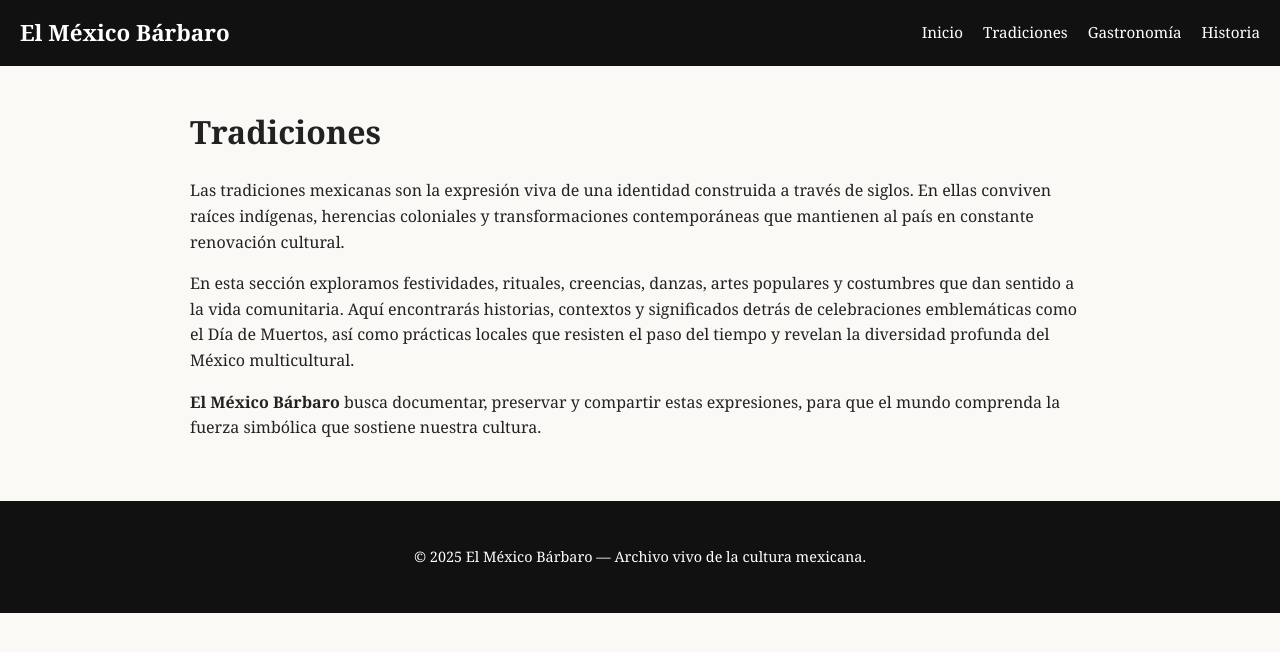
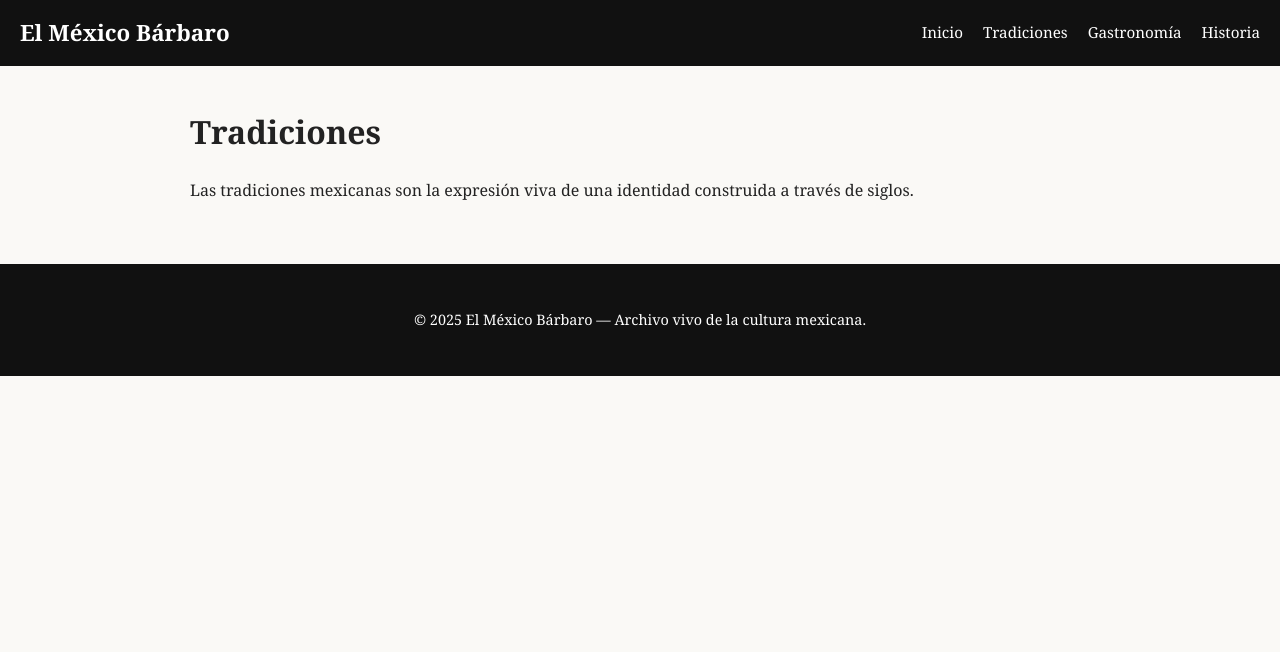
Before and after one commit to elbracamonte/elbracamonte.github.io, a Jekyll site: the page built from tradiciones/index.html, in a window 1280 px wide. Shown: the top 652 px of the page. Built offline with Jekyll 4.4.1, drawn with Linux system fonts in a browser that asks for light colours.

Commit message:
Update index.html

```diff
--- a/tradiciones/index.html
+++ b/tradiciones/index.html
@@ -7,19 +7,18 @@
 
 <p>
 Las tradiciones mexicanas son la expresión viva de una identidad construida a través de siglos.
-En ellas conviven raíces indígenas, herencias coloniales y transformaciones contemporáneas que
-mantienen al país en constante renovación cultural.
 </p>
 
-<p>
-En esta sección exploramos festividades, rituales, creencias, danzas, artes populares y
-costumbres que dan sentido a la vida comunitaria. Aquí encontrarás historias, contextos
-y significados detrás de celebraciones emblemáticas como el Día de Muertos, así como
-prácticas locales que resisten el paso del tiempo y revelan la diversidad profunda del México
-multicultural.
-</p>
-
-<p>
-<strong>El México Bárbaro</strong> busca documentar, preservar y compartir estas expresiones,
-para que el mundo comprenda la fuerza simbólica que sostiene nuestra cultura.
-</p>
+<section class="post-list">
+  {% for post in site.categories.tradiciones %}
+    <article class="post-item">
+      <h2>
+        <a href="{{ post.url }}">{{ post.title }}</a>
+      </h2>
+      <p class="post-meta">
+        {{ post.date | date: "%d de %B de %Y" }}
+      </p>
+      <p>{{ post.excerpt }}</p>
+    </article>
+  {% endfor %}
+</section>
```
